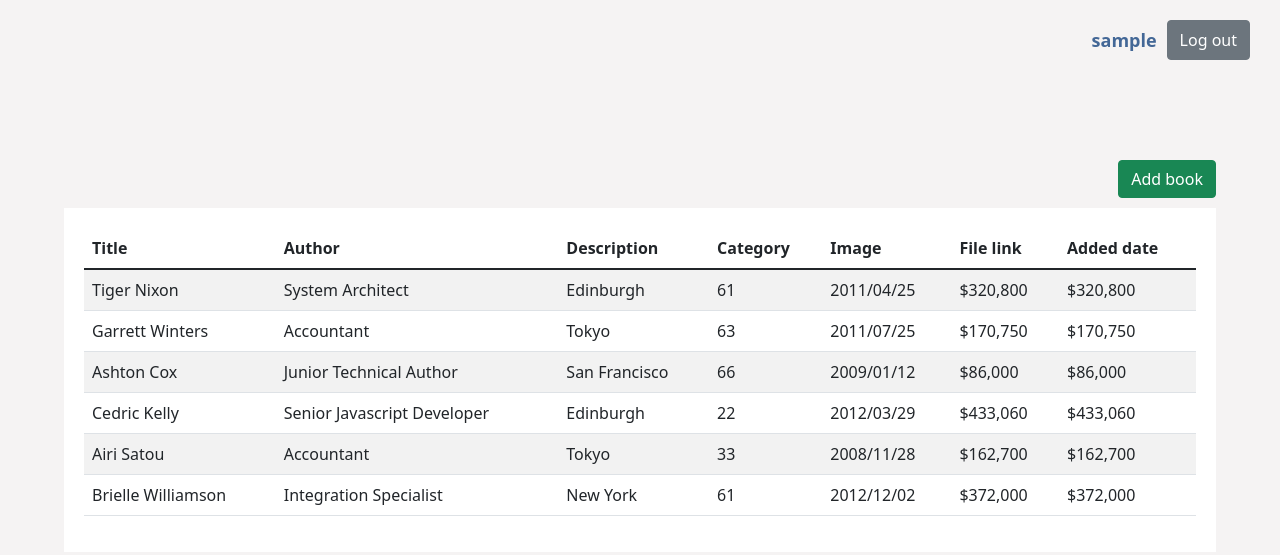
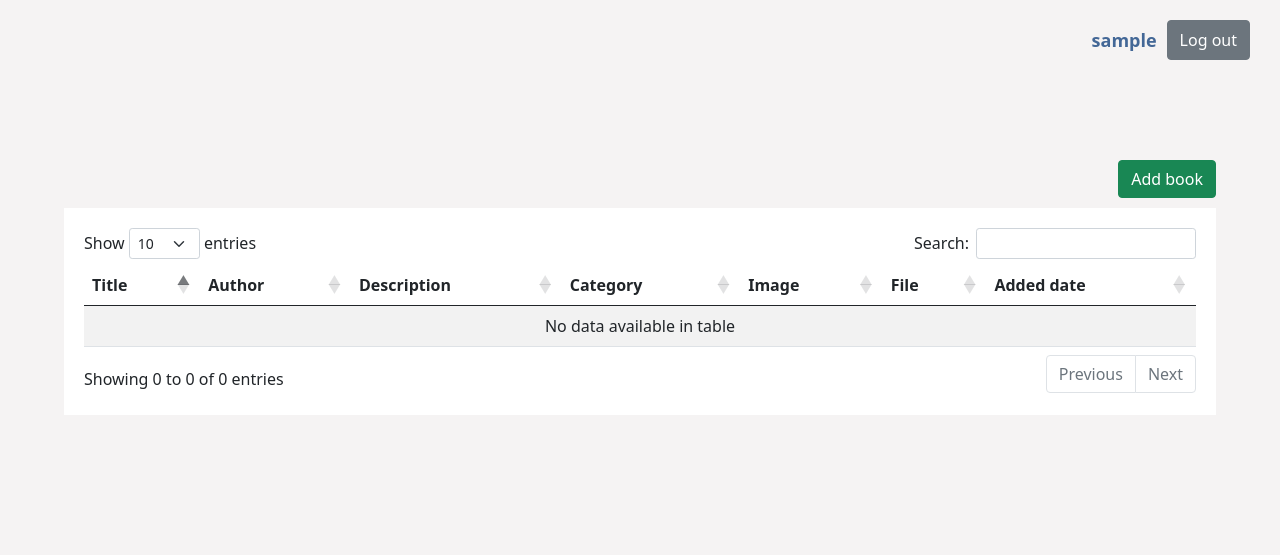
Before and after one commit to j-ahmedov/jBooks, a Flask app: page /admin-work in a window 1280 px wide. Shown: the top 555 px of the page. Run offline with Flask 2, Linux system fonts and the light colour scheme; the visitor is signed in with stand-in values (Sample User, id 1); data that the repository does not hold is empty; some libraries are stand-ins or nearby versions.

Commit message:
Added get data from db to table

```diff
--- a/jbook_app/__init__.py
+++ b/jbook_app/__init__.py
@@ -1,3 +1,5 @@
+from multiprocessing import AuthenticationError
+from datetime import datetime
 from flask import Flask, session
 from datetime import timedelta
 from flask_sqlalchemy import SQLAlchemy
@@ -12,6 +14,7 @@ my_app.config['PERMANENT_SESSION_LIFETIME'] = timedelta(minutes=30)
 db = SQLAlchemy(my_app)
 
 
+# -------------------------Models--------------------------------------
 # Model Admin
 class Admin(db.Model):
     __tablename__ = 'admins'
@@ -24,7 +27,7 @@ class Admin(db.Model):
         self.username = username
         self.password = password
 
-
+# ----------------------------------------------------
 # Model Book
 class Book(db.Model):
     __tablename__ = "books"
@@ -54,8 +57,11 @@ class Book(db.Model):
         self.added_date = added_date
         self.admin = admin
 
+ # ------------------------------------------------------------------------------------------
 
-# Function to check admin username and password
+
+# ----------------------------------Functions------------------------------------------------
+# Function to check admin username and password already exist
 def checkAdmin(_username, _password):
     adminResult = db.session.query(Admin).filter(
         Admin.username == _username,
@@ -72,6 +78,49 @@ def checkAdmin(_username, _password):
 
     return False
 
+# ---------------------------------------------------------------
+# Function to check wether the book data already exists
+def checkBook(_bookTitle, _bookAuthor):
+    bookResult = db.session.query(Book).filter(
+        Book.title == _bookTitle,
+        Book.author == _bookAuthor
+    )
+
+    for result in bookResult:
+        if result is not None:
+            if result.title == _bookTitle and result.author == _bookAuthor:
+                return True
+    return False
+
+# ---------------------------------------------------------------------------
+# Function to add book data to Database
+def bookAdd(_bookTitle, _bookAuthor, _bookDescription, _bookCategory, _bookImage, _bookFile, _admin):
+
+    book = Book(
+        title=_bookTitle,
+        author=_bookAuthor,
+        description=_bookDescription,
+        category=_bookCategory,
+        img_name=_bookImage.filename,
+        img_data=_bookImage.read(),
+        file_name=_bookFile.filename,
+        file_data=_bookFile.read(),
+        added_date=datetime.now().date(),
+        admin=_admin)
+
+    try:
+        db.session.add(book)
+        db.session.commit()
+    except Exception as e:
+        print(e)
+        return False
+    return True
+
+# ---------------------------------------------------------
+# Function, that returns all book data from database
+def getAllBook():
+    return Book.query.all()
+
 
 from jbook_app import views
 from jbook_app import admin_views
--- a/jbook_app/admin_views.py
+++ b/jbook_app/admin_views.py
@@ -1,38 +1,25 @@
-from jbook_app import my_app, checkAdmin
+from jbook_app import getAllBook, my_app, checkAdmin, checkBook, bookAdd
 from flask import render_template, redirect, request, session, url_for, flash
 
 
-ALLOWED_IMAGE_EXTENSIONS = set(['png', 'jpg', 'jpeg'])
-ALLOWED_EXTENSION = 'pdf'
+def handleFormData():
+    book_title = request.form.get("book_title")
+    book_author = request.form.get("book_author")
+    book_description = request.form.get("book_description")
+    book_category = request.form.get("book_category")
+    book_img = request.files['book_img']
+    book_file = request.files['book_file']
+    admin_name = session['username']
 
+    if checkBook(book_title, book_author):
+        flash(f'The book already exists! <br/>Title: {book_title} <br/>Author: {book_author}')
+        return redirect(url_for('admin_book'))
 
-def allowed_img(filename):
-    return '.' in filename and filename.rsplit('.', 1)[1].lower() in ALLOWED_IMAGE_EXTENSIONS
-
-
-def allowed_file(filename):
-    return '.' in filename and filename.rsplit('.', 1)[1].lower() == ALLOWED_EXTENSION
-
-
-def getFormValues():
-    value_list = []
-    value_list.append(request.form.get("book_title"))
-    value_list.append(request.form.get("book_author"))
-    value_list.append(request.form.get("book_description"))
-    value_list.append(request.form.get("book_category"))
-    value_list.append(request.form.get("book_img"))
-    value_list.append(request.form.get("book_file"))
-    return value_list
-
-
-def checkInputFilled(_valueList):
-
-    for i in _valueList:
-        if not i:
-            return False
-    return True
-
-
+    if bookAdd(book_title, book_author, book_description, book_category, book_img, book_file, admin_name):
+        return redirect(url_for('admin_work'))
+    else:
+        flash('Cannot upload book data to database')
+        return redirect(url_for('admin_book'))
 
 
 # These are for admin pages
@@ -48,7 +35,7 @@ def my_admin():
                 return redirect(url_for('admin_work'))
             else:
                 flash("Incorrect username or password !")
-                redirect(url_for('my_admin'))
+                return redirect(url_for('my_admin'))
 
         return render_template('for_admin/admin_login.html')
 
@@ -57,7 +44,8 @@ def my_admin():
 def admin_work():
     if 'loggedin' in session:
         admin_name = session['username']
-        return render_template('for_admin/admin_workspace.html', admin_name=admin_name)
+        _books = getAllBook()
+        return render_template('for_admin/admin_workspace.html', admin_name=admin_name, books=_books)
     else:
         return redirect(url_for('my_admin'))
 
@@ -66,13 +54,7 @@ def admin_work():
 def admin_book():
     if 'loggedin' in session:
         if request.method == "POST":
-            _valueList = getFormValues()
-            if checkInputFilled(_valueList):
-                flash("Everything is OK")
-                return redirect(url_for('admin_book'))
-            else:
-                flash("All fields should be filled")
-                return redirect(url_for('admin_book'))
+            handleFormData()
         return render_template('for_admin/admin_book.html')
     else:
         return redirect(url_for('my_admin'))
--- a/jbook_app/static/admin_styles/admin_work_style.css
+++ b/jbook_app/static/admin_styles/admin_work_style.css
@@ -33,3 +33,7 @@
     background-color: white;
     padding: 20px;
 }
+
+.table-row {
+    font-size: 14px;
+}
--- a/jbook_app/templates/admin.html
+++ b/jbook_app/templates/admin.html
@@ -24,5 +24,17 @@
        <!-- Option 1: Bootstrap Bundle with Popper -->
     <script src="https://cdn.jsdelivr.net/npm/bootstrap@5.1.3/dist/js/bootstrap.bundle.min.js" integrity="sha384-ka7Sk0Gln4gmtz2MlQnikT1wXgYsOg+OMhuP+IlRH9sENBO0LRn5q+8nbTov4+1p" crossorigin="anonymous"></script>
 
+    <script>
+        $(document).ready(function() {
+
+            var table = $('#bookDataTable').DataTable();
+
+            $('#example tbody').on('click', 'tr', function () {
+            var data = table.row(this).data();
+            alert(data);
+            } );
+
+        } );
+    </script>
 </body>
 </html>
--- a/jbook_app/templates/for_admin/admin_workspace.html
+++ b/jbook_app/templates/for_admin/admin_workspace.html
@@ -11,13 +11,12 @@
 
 <div class="workspace-main-container">
 
-
     <div class="add-book-button-container">
         <button type="button" class="btn btn-success add-book-button">Add book</button>
     </div>
 
     <div class="workspace-table-container">
-        <table id="example" class="table table-striped" style="width:100%;">
+        <table id="bookDataTable" class="table table-striped" style="width:100%;">
             <thead>
                 <tr>
                     <th>Title</th>
@@ -25,66 +24,22 @@
                     <th>Description</th>
                     <th>Category</th>
                     <th>Image</th>
-                    <th>File link</th>
+                    <th>File</th>
                     <th>Added date</th>
                 </tr>
             </thead>
             <tbody>
-                <tr>
-                    <td>Tiger Nixon</td>
-                    <td>System Architect</td>
-                    <td>Edinburgh</td>
-                    <td>61</td>
-                    <td>2011/04/25</td>
-                    <td>$320,800</td>
-                    <td>$320,800</td>
-                </tr>
-                <tr>
-                    <td>Garrett Winters</td>
-                    <td>Accountant</td>
-                    <td>Tokyo</td>
-                    <td>63</td>
-                    <td>2011/07/25</td>
-                    <td>$170,750</td>
-                    <td>$170,750</td>
-                </tr>
-                <tr>
-                    <td>Ashton Cox</td>
-                    <td>Junior Technical Author</td>
-                    <td>San Francisco</td>
-                    <td>66</td>
-                    <td>2009/01/12</td>
-                    <td>$86,000</td>
-                    <td>$86,000</td>
-                </tr>
-                <tr>
-                    <td>Cedric Kelly</td>
-                    <td>Senior Javascript Developer</td>
-                    <td>Edinburgh</td>
-                    <td>22</td>
-                    <td>2012/03/29</td>
-                    <td>$433,060</td>
-                    <td>$433,060</td>
-                </tr>
-                <tr>
-                    <td>Airi Satou</td>
-                    <td>Accountant</td>
-                    <td>Tokyo</td>
-                    <td>33</td>
-                    <td>2008/11/28</td>
-                    <td>$162,700</td>
-                    <td>$162,700</td>
-                </tr>
-                <tr>
-                    <td>Brielle Williamson</td>
-                    <td>Integration Specialist</td>
-                    <td>New York</td>
-                    <td>61</td>
-                    <td>2012/12/02</td>
-                    <td>$372,000</td>
-                    <td>$372,000</td>
-                </tr>
-
+                {% for i in books %}
+                    <tr class="table-row">
+                        <td>{{ i.title }}</td>
+                        <td>{{ i.author }}</td>
+                        <td>{{ i.description }}</td>
+                        <td>{{ i.category }}</td>
+                        <td>{{ i.img_name }}</td>
+                        <td>{{ i.file_name }}</td>
+                        <td>{{ i.added_date }}</td>
+                    </tr>
+                {% endfor %}
             </tbody>
 
         </table>
@@ -93,16 +48,3 @@
 
 
 {% endblock %}
-
-<script>
-    $(document).ready(function() {
-
-        var table = $('#example').DataTable();
-
-        $('#example tbody').on('click', 'tr', function () {
-        var data = table.row(this).data();
-        alert(data);
-        } );
-
-    } );
-</script>
```
Also changed, not shown: jbook_app/templates/for_admin/admin_book.html (+20 -16 lines).
